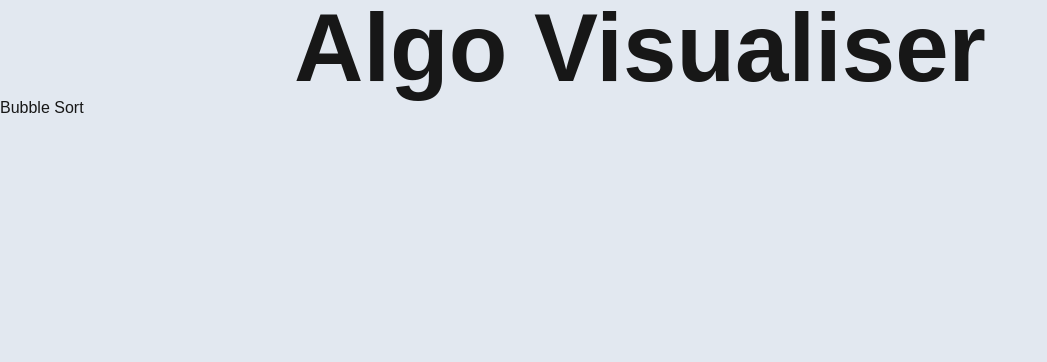
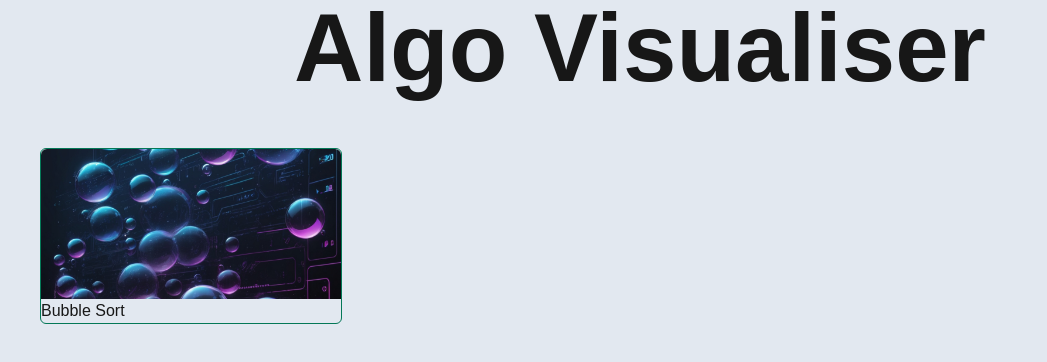
Before and after one commit to Himj266/algoVisualiser, a Next.js app: page / in a window 1280 px wide. Shown: the top 362 px of the page, without its empty margins (0-1047 px from the left). Built offline with nearby package versions, Linux system fonts and the light colour scheme.

Commit message:
add algo cards

```diff
--- a/src/app/page.tsx
+++ b/src/app/page.tsx
@@ -1,24 +1,14 @@
 import { Typography } from "@/components/atomic/Typography";
-import { AlgoCard } from "@/components/algoCard";
-
-const ALGORITHMS = [
-  {
-    name: "Bubble Sort",
-    id: "bubbleSort",
-    url: "/bubble-sort",
-  },
-];
+import { AlgoCards } from "@/components/algoCards";
 
 export default function Home() {
   return (
-    <div className="h-full w-full flex flex-col">
+    <div className="h-full w-full flex flex-col gap-3">
       <Typography variant="heroText" className="flex justify-center">
         Algo Visualiser
       </Typography>
       <div>
-        {ALGORITHMS.map(({ name, id, url }) => (
-          <AlgoCard key={id} name={name} url={url} />
-        ))}
+        <AlgoCards />
       </div>
     </div>
   );
--- a/src/components/algoCard/AlgoCard.tsx
+++ /dev/null
@@ -1,6 +0,0 @@
-interface Props {
-  name: string;
-  url: string;
-}
-
-export const AlgoCard = ({ name, url }: Props) => <div>{name}</div>;
--- a/src/components/algoCard/index.ts
+++ /dev/null
@@ -1 +0,0 @@
-export { AlgoCard } from "./AlgoCard";
--- /dev/null
+++ b/src/components/algoCards/AlgoCard.tsx
@@ -0,0 +1,27 @@
+//components
+import Image from "next/image";
+import Link from "next/link";
+
+interface Props {
+  name: string;
+  url: string;
+  imageSrc: string;
+}
+
+export const AlgoCard = ({ name, url, imageSrc }: Props) => (
+  <Link
+    href={url}
+    className="border border-emerald-700 flex flex-col rounded-md"
+  >
+    <Image
+      src={imageSrc}
+      alt={name}
+      width={300}
+      height={150}
+      fill={false}
+      className="object-cover rounded-t-md"
+      style={{ height: "150px" }}
+    />
+    {name}
+  </Link>
+);
--- /dev/null
+++ b/src/components/algoCards/AlgoCards.tsx
@@ -0,0 +1,19 @@
+//components
+import { AlgoCard } from "./AlgoCard";
+
+const ALGORITHMS = [
+  {
+    name: "Bubble Sort",
+    id: "bubbleSort",
+    url: "/bubble-sort",
+    imageSrc: "/images/bubbleSort.jpg",
+  },
+];
+
+export const AlgoCards = () => (
+  <div className="flex gap-4 p-10">
+    {ALGORITHMS.map(({ name, id, url, imageSrc }) => (
+      <AlgoCard key={id} name={name} url={url} imageSrc={imageSrc} />
+    ))}
+  </div>
+);
--- /dev/null
+++ b/src/components/algoCards/index.ts
@@ -0,0 +1 @@
+export { AlgoCards } from "./AlgoCards";
```
Also changed, not shown: public/images/bubbleSort.jpg (added), src/app/bubble-sort/bubbleSorting.tsx (renamed from src/app/bubbleSort/bubbleSorting.tsx), src/app/bubble-sort/page.tsx (renamed from src/app/bubbleSort/page.tsx).
